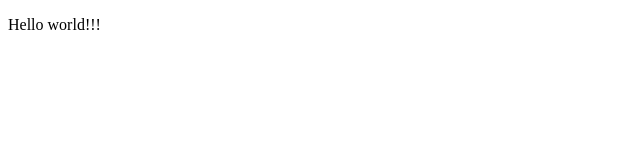
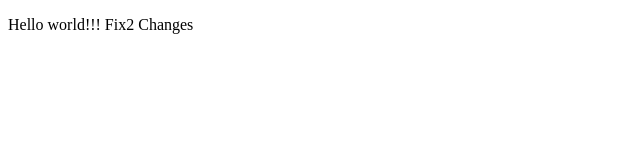
Before and after one commit to Invisi6le45/Tesrrepoz, a plain HTML site: page index.html in a window 1280 px wide. Shown: the whole page, without its empty margins (0-640 px from the left). Drawn offline with Linux system fonts and the light colour scheme.

Commit message:
update div text

```diff
--- a/index.html
+++ b/index.html
@@ -9,7 +9,7 @@
     <div>
         <p>
             Hello world!!!
-
+            Fix2 Changes
 
         </p>
 
```
